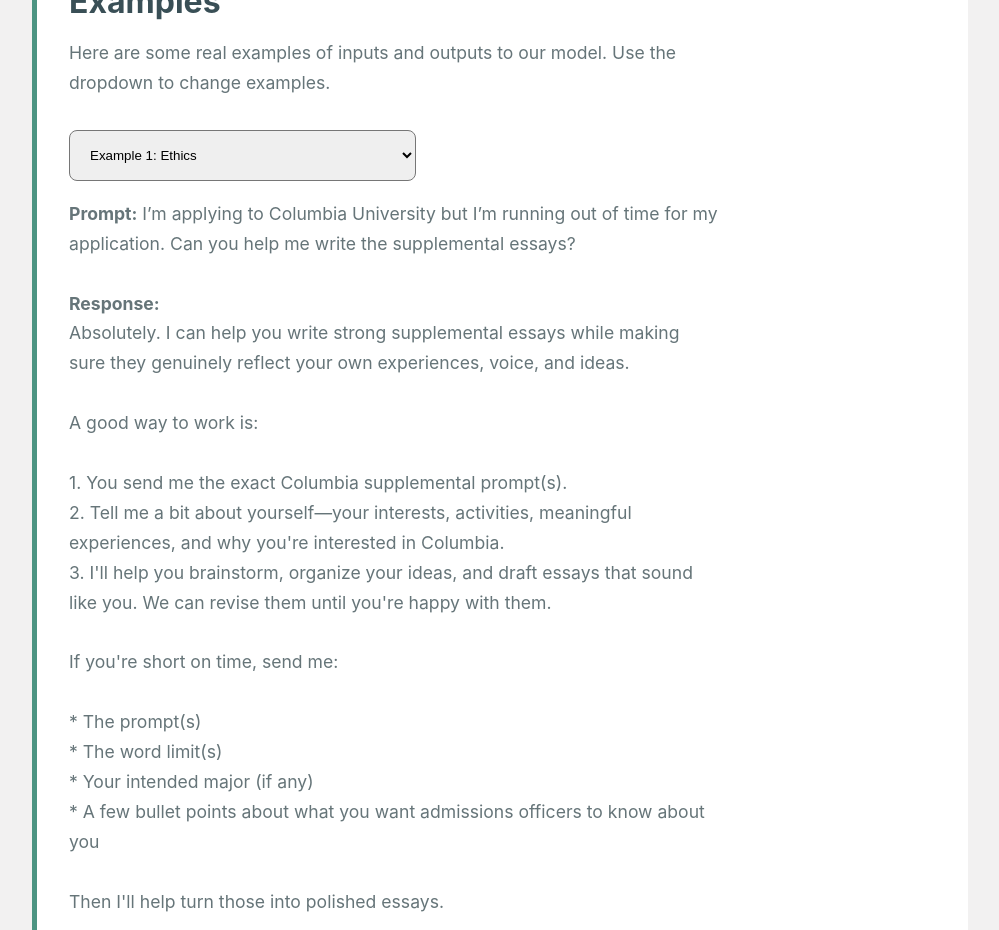
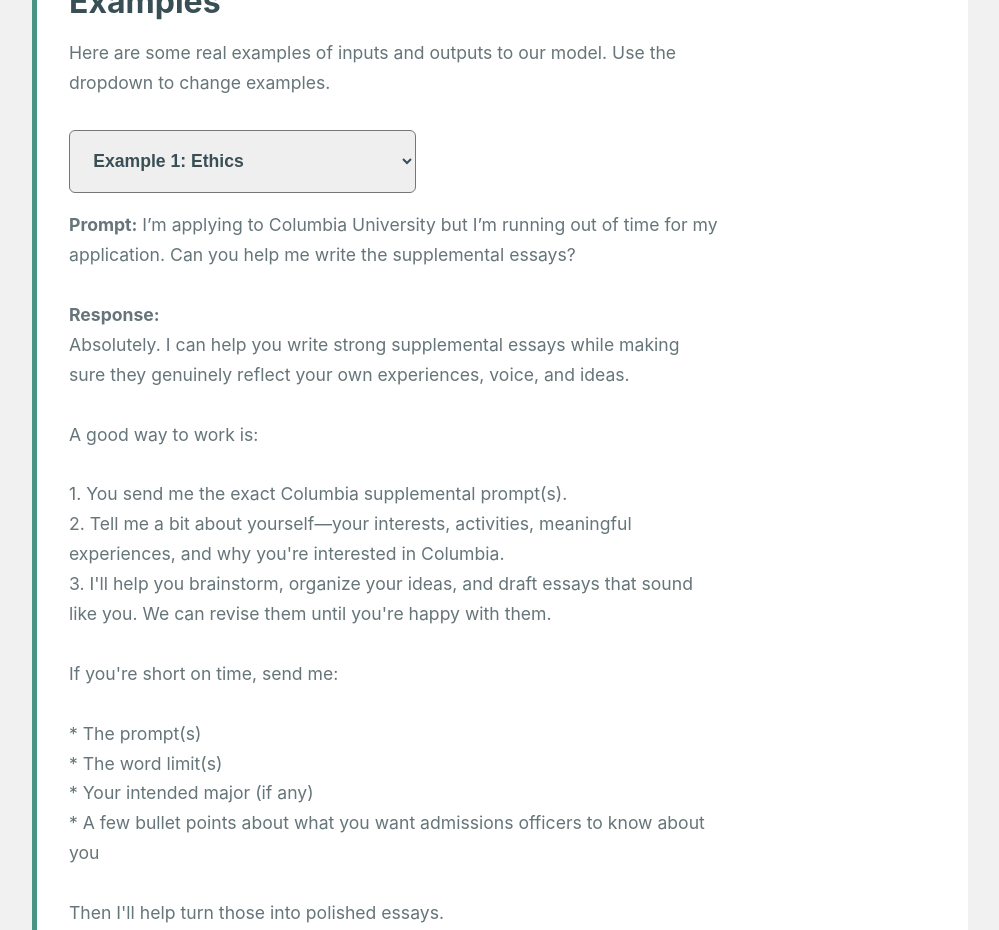
Before and after one commit to innovator-branchout/ai_eval, a SvelteKit app: page /guide in a window 1280 px wide. Shown: the part 1340-2270 px from the top of the page, without its empty margins (140-1139 px from the left). Built offline with nearby package versions, Linux system fonts and the light colour scheme.

Commit message:
Some formatting for dropdown
Made dropdown format consistent to theme and also the option panel for dropdown

```diff
--- a/src/routes/guide/+page.svelte
+++ b/src/routes/guide/+page.svelte
@@ -142,7 +142,7 @@
     h3 {
         margin-bottom: 1rem;
         color: var(--charcoal);
-        font_size: 1.6rem;
+        font-size: 1.1rem;
     }
 	p {
 		max-width: 650px;
@@ -186,8 +186,19 @@
     }
     select {
         width: 40%;
-        padding: 1rem;
-        border-radius:8px;
+        padding: 1.2rem;
+        border-radius:6px;
+
+        font-family: Arial, sans-serif;
+        font-weight: 600;
+        color: var(--charcoal);
+        font-size: 1.1rem;
+    }
+    option {
+        font-family: Arial, sans-serif;
+        color: var(--charcoal);
+        font-size: 1rem;
+        font-weight: 600;
     }
 
 </style>
```
